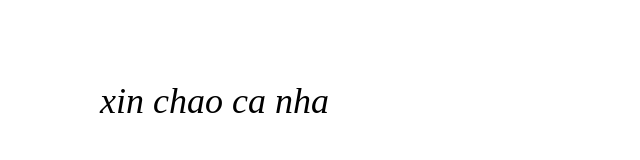
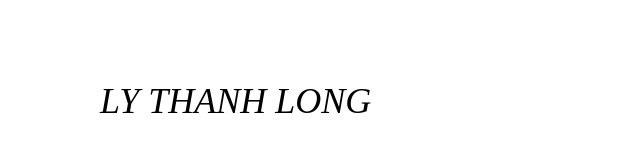
Before and after one commit to moleonlips/js-basic, a plain HTML site: page index.html in a window 1280 px wide. Shown: the whole page, without its empty margins (0-640 px from the left). Drawn offline with Linux system fonts and the light colour scheme.

Commit message:
Variable defination and how to use

```diff
--- a/index.html
+++ b/index.html
@@ -9,7 +9,7 @@
 </head>
 
 <body>
-  <p>
+  <p id="filler">
     xin chao ca nha
   </p>
 
--- a/main.js
+++ b/main.js
@@ -5,4 +5,7 @@ Muc tieu khoa hoc:
 -
 */
 
-console.log("xin chao moi nguoi nhe")
+var fullName = `LY THANH LONG`
+let filler = document.getElementById("filler")
+
+filler.innerText = fullName
```
